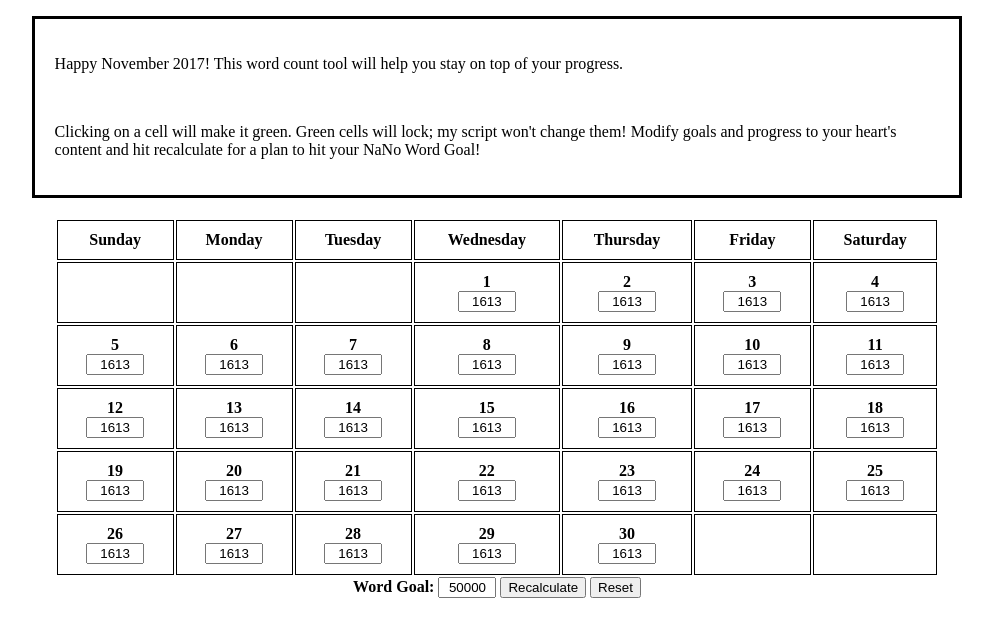
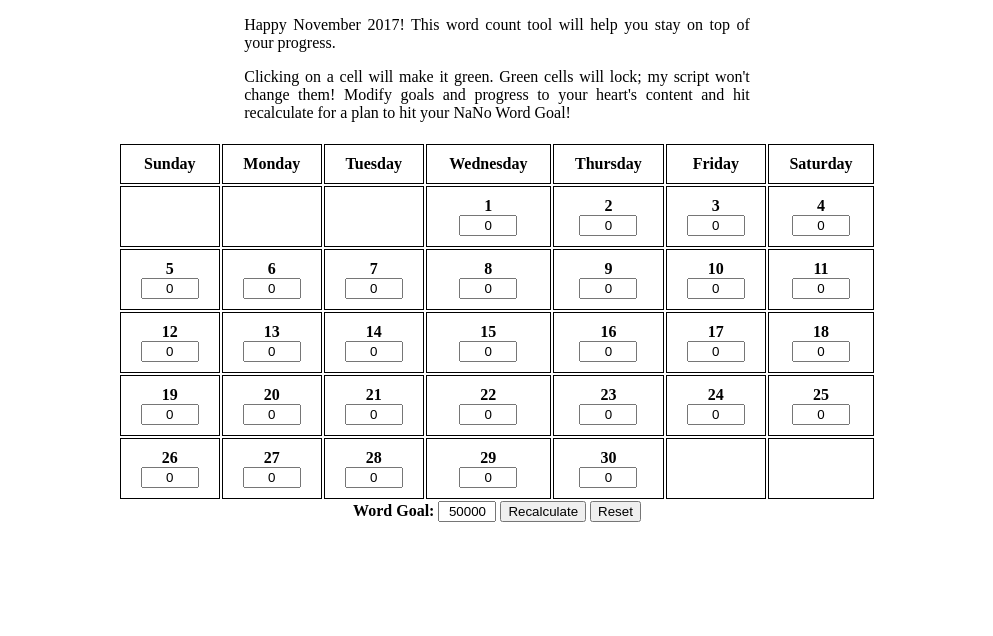
Before and after one commit to barilleon/NaNoCounter, a plain HTML site: page index.html in a window 1280 px wide. Shown: the whole page, without its empty margins (143-1136 px from the left). Drawn offline with nearby package versions, Linux system fonts and the light colour scheme.

Commit message:
Minor toggle tweaks
- You can't click on the cells that don't have values in them anymore.
- CSS tweaks

```diff
--- a/index.html
+++ b/index.html
@@ -1,22 +1,21 @@
 <!DOCTYPE html>
 <html>
   <head>
-    <meta charset="UTF-8">
     <title>NaNoWriMo Word Counter</title>
     <script src="https://ajax.googleapis.com/ajax/libs/jquery/3.2.1/jquery.min.js"></script>
-    <script src="js.cookie.js"></script>
     <script src="script.js"></script>
     <link rel="stylesheet" type="text/css" href=style.css>
 
 
   </head>
   <body>
-    </p>
-
     <div id=instructions>
       <p>
-    Happy November 2017! This word count tool will help you stay on top of your progress.</p><br>
-    <p>Clicking on a cell will make it green. Green cells will lock; my script won't change them! Modify goals and progress to your heart's content and hit recalculate for a plan to hit your NaNo Word Goal!</p>
+      Happy November 2017! This word count tool will help you stay on top of your progress.
+      </p>
+      <p>
+      Clicking on a cell will make it green. Green cells will lock; my script won't change them! Modify goals and progress to your heart's content and hit recalculate for a plan to hit your NaNo Word Goal!
+      </p>
     </div>
     <div id = "table">
       <table>
@@ -33,131 +32,131 @@
           <th></th>
           <th></th>
           <th></th>
-        <th id="1">
+          <th class="clickable" id="1">
             <div></div>
             <input type="text" class="change">
           </th>
-        <th id="2">
+          <th class="clickable" id="2">
             <div></div>
             <input type="text" class="change">
           </th>
-        <th id="3">
+          <th class="clickable" id="3">
             <div></div>
             <input type="text" class="change">
           </th>
-        <th id="4">
+          <th class="clickable" id="4">
             <div></div>
             <input type="text" class="change">
           </th>
         </tr>
         <tr>
-        <th id="5">
+          <th class="clickable" id="5">
             <div></div>
             <input type="text" class="change">
           </th>
-        <th id="6">
+          <th class="clickable" id="6">
             <div></div>
             <input type="text" class="change">
           </th>
-        <th id="7">
+          <th class="clickable" id="7">
             <div></div>
             <input type="text" class="change">
           </th>
-        <th id="8">
+          <th class="clickable" id="8">
             <div></div>
             <input type="text" class="change">
           </th>
-        <th id="9">
+          <th class="clickable" id="9">
             <div></div>
             <input type="text" class="change">
           </th>
-        <th id="10">
+          <th class="clickable" id="10">
             <div></div>
             <input type="text" class="change">
           </th>
-        <th id="11">
+          <th class="clickable" id="11">
             <div></div>
             <input type="text" class="change">
           </th>
         </tr>
         <tr>
-        <th id="12">
+          <th class="clickable" id="12">
             <div></div>
             <input type="text" class="change">
           </th>
-        <th id="13">
+          <th class="clickable" id="13">
             <div></div>
             <input type="text" class="change">
           </th>
-        <th id="14">
+          <th class="clickable" id="14">
             <div></div>
             <input type="text" class="change">
           </th>
-        <th id="15">
+          <th class="clickable" id="15">
             <div></div>
             <input type="text" class="change">
           </th>
-        <th id="16">
+          <th class="clickable" id="16">
             <div></div>
             <input type="text" class="change">
           </th>
-        <th id="17">
+          <th class="clickable" id="17">
             <div></div>
             <input type="text" class="change">
           </th>
-        <th id="18">
+          <th class="clickable" id="18">
             <div></div>
             <input type="text" class="change">
           </th>
         </tr>
         <tr>
-        <th id="19">
+          <th class="clickable" id="19">
             <div></div>
             <input type="text" class="change">
           </th>
-        <th id="20">
+          <th class="clickable" id="20">
             <div></div>
             <input type="text" class="change">
           </th>
-        <th id="21">
+          <th class="clickable" id="21">
             <div></div>
             <input type="text" class="change">
           </th>
-        <th id="22">
+          <th class="clickable" id="22">
             <div></div>
             <input type="text" class="change">
           </th>
-        <th id="23">
+          <th class="clickable" id="23">
             <div></div>
             <input type="text" class="change">
           </th>
-        <th id="24">
+          <th class="clickable" id="24">
             <div></div>
             <input type="text" class="change">
           </th>
-        <th id="25">
+          <th class="clickable" id="25">
             <div></div>
             <input type="text" class="change">
           </th>
         </tr>
         <tr>
-        <th id="26">
+          <th class="clickable" id="26">
             <div></div>
             <input type="text" class="change">
           </th>
-        <th id="27">
+          <th class="clickable" id="27">
             <div></div>
             <input type="text" class="change">
           </th>
-        <th id="28">
+          <th class="clickable" id="28">
             <div></div>
             <input type="text" class="change">
           </th>
-        <th id="29">
+          <th class="clickable" id="29">
             <div></div>
             <input type="text" class="change">
           </th>
-        <th id="30">
+          <th class="clickable" id="30">
             <div></div>
             <input type="text" class="change">
           </th>
@@ -165,12 +164,13 @@
           <th></th>
         </tr>
       </table>
-    </div>
       <div id="buttons">
         <strong>Word Goal: </strong><input type="text" id="goal" value="50000">
         <button id="recalculate">Recalculate</button>
         <button id="reset">Reset</button>
       </div>
+    </div>
+
   </body>
 
 </html>
--- a/script.js
+++ b/script.js
@@ -3,6 +3,8 @@ var wordCount = [0, 0, 0, 0, 0, 0, 0, 0, 0, 0, 0, 0, 0, 0, 0, 0, 0, 0, 0, 0, 0,
 var toggled = [0, 0, 0, 0, 0, 0, 0, 0, 0, 0, 0, 0, 0, 0, 0, 0, 0, 0, 0, 0, 0, 0, 0, 0, 0, 0, 0, 0, 0, 0, 0];
 var wordGoal = 50000;
 
+
+/* This loads the state from the last cookies saved */
 function loadCookies() {
   if (getCookie("wordCount"))
   {
@@ -10,8 +12,12 @@ function loadCookies() {
     // console.log(getCookie("wordCount"));
     wordCount = getCookie("wordCount").split(',').map(Number);
     toggled = getCookie("toggled").split(',').map(Number);
-    wordGoal = getCookie("wordCount");
+    wordGoal = Number(getCookie("wordCount"));
 
+    // Set Word Goal:
+    $("#wordGoal").val(wordGoal);
+
+    // Make sure all locked cells stay locked.
     for (var i = 0; i < toggled.length; i++) {
       if (toggled[i] == 1) {
         var selector = "#" + (i+ 1).toString();
@@ -22,19 +28,15 @@ function loadCookies() {
 
 }
 
-function setCookie(cname, cvalue, exdays) {
-    var d = new Date();
-    d.setTime(d.getTime() + (exdays*24*60*60*1000));
-    var expires = "expires="+ d.toUTCString();
-    document.cookie = cname + "=" + cvalue + ";" + expires + ";path=/";
-    console.log(getCookie(cname));
-}
-
 function setCookies() {
   setCookie("wordCount", wordCount.toString(), 30);
   setCookie("toggled", toggled.toString(), 30);
   setCookie("wordGoal", wordGoal.toString(), 30);
 }
+
+
+/* These two functions were taken from w3schools
+   Because, well, they work */
 
 function getCookie(cname) {
     var name = cname + "=";
@@ -50,6 +52,14 @@ function getCookie(cname) {
         }
     }
     return "";
+}
+
+function setCookie(cname, cvalue, exdays) {
+    var d = new Date();
+    d.setTime(d.getTime() + (exdays*24*60*60*1000));
+    var expires = "expires="+ d.toUTCString();
+    document.cookie = cname + "=" + cvalue + ";" + expires + ";path=/";
+    console.log(getCookie(cname));
 }
 
 function updateWords(n) {
@@ -105,7 +115,11 @@ $(document).ready(function() {
   loadCookies();
 
   for (var i = 0; i < wordCount.length; i++) {
+
+    // Set the number of the date
     $("#" + (i + 1).toString() + " div").text(i + 1);
+
+    // Set the saved word count.
     $("#" + (i + 1).toString() + " input").val(wordCount[i]);
   }
 
@@ -123,7 +137,7 @@ $(document).ready(function() {
 
 
   // When you click on a column you should lock/unlock it
-  $('th').on('click', function() {
+  $('.clickable').on('click', function() {
     $(this).toggleClass("changed");
     var day = $(this).attr("id");
     toggled[Number(day) - 1] = (toggled[Number(day)] + 1) % 2;
@@ -135,6 +149,6 @@ $(document).ready(function() {
   $('#reset').click(resetToZero);
 
 
-  adjustCount();
+  // adjustCount();
 
 });
--- a/style.css
+++ b/style.css
@@ -16,17 +16,16 @@ input {
 
 table
 {
-  width: 70%;
+  width: 60%;
   margin: auto;
 }
+
 #instructions
 {
-  padding: 20px;
-  border-style: solid;
-  border-thickness: 5px;
-  width:70%;
+  width:40%;
   margin: auto;
   margin-bottom: 20px;
+  text-align:justify;
 }
 
 #buttons
```
Lines whose indentation alone changed are shown as unchanged.
